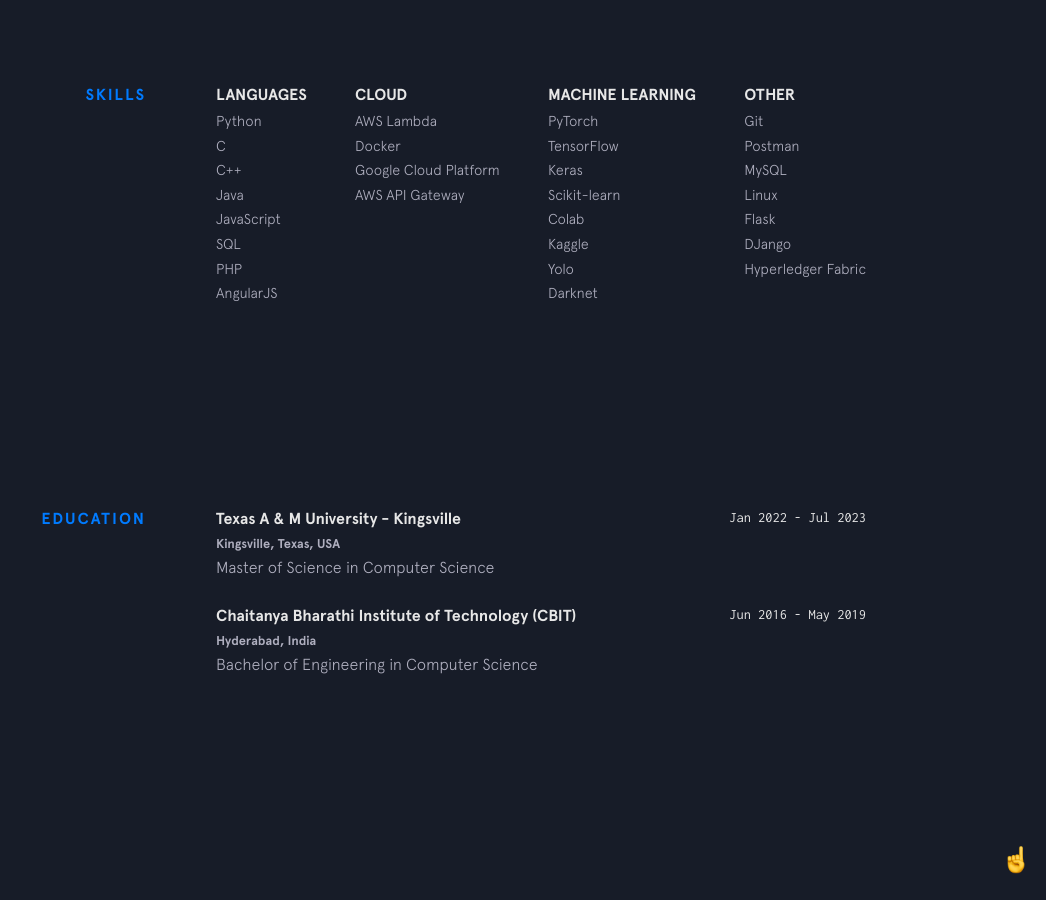
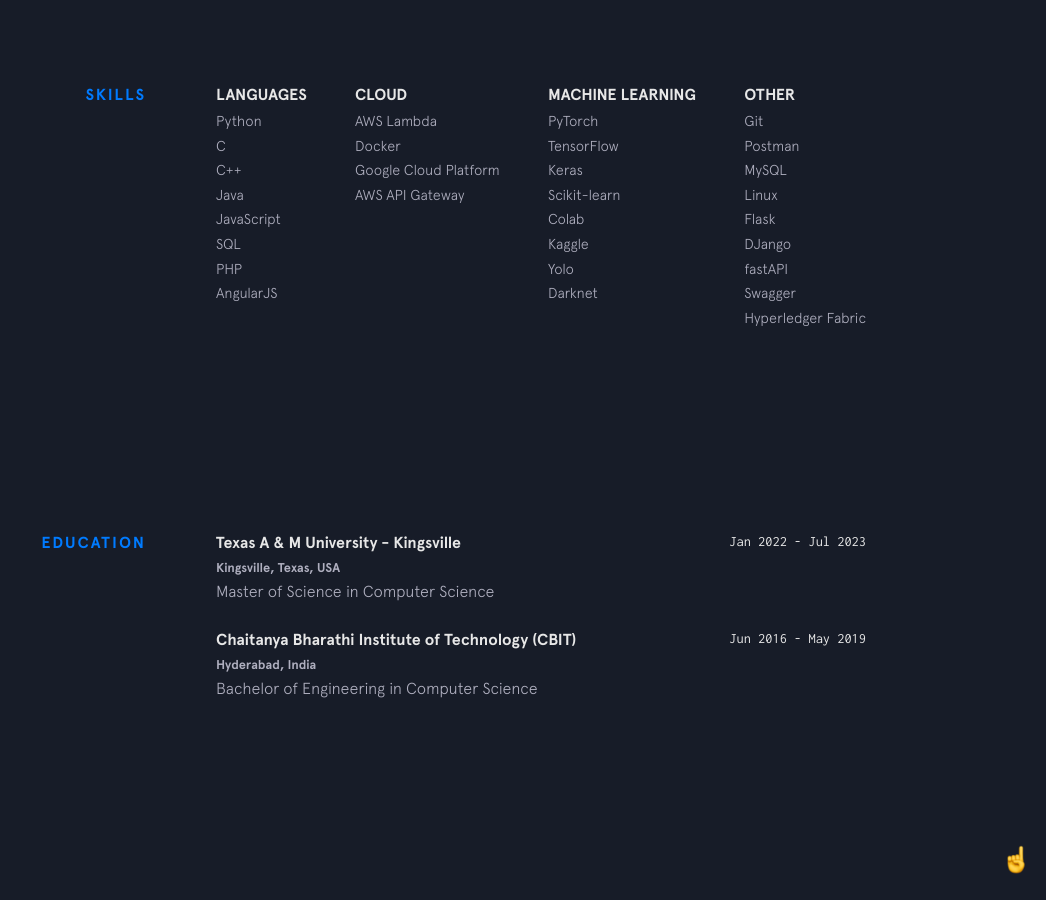
Before and after one commit to srikanthkarre/portfolio, a Jekyll site: the page built from index.html, in a window 1280 px wide and 900 px high, scrolled down 1638 px. Shown: the whole window, without its empty margins (234-1280 px from the left). Built offline with Jekyll 4.4.1, drawn with Linux system fonts in a browser that asks for light colours; nearby versions of some CDN libraries.

Commit message:
Update skills.yml

```diff
--- a/_data/skills.yml
+++ b/_data/skills.yml
@@ -31,4 +31,6 @@
   - item: Linux
   - item: Flask
   - item: DJango
+  - item: fastAPI
+  - item: Swagger
   - item: Hyperledger Fabric
```
